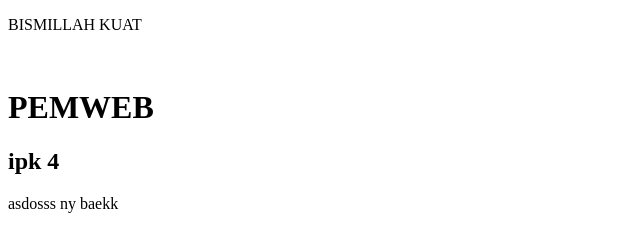
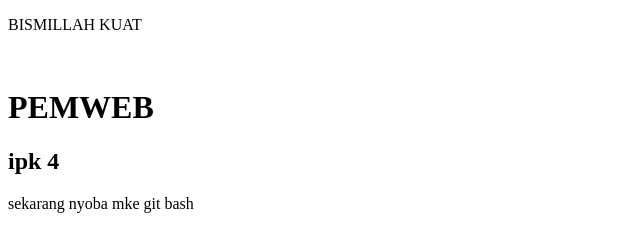
Before and after one commit to Raris11/PEMWEB-PERT1, a plain HTML site: page index.html in a window 1280 px wide. Shown: the whole page, without its empty margins (0-640 px from the left). Drawn offline with Linux system fonts and the light colour scheme.

Commit message:
nyoba up lewat gitbash

```diff
--- a/index.html
+++ b/index.html
@@ -10,6 +10,7 @@
     <br>
     <h1>PEMWEB</h1>
     <h2>ipk 4</h2>
-     <p>asdosss ny baekk</p>
+     <p>sekarang nyoba mke git bash
+     </p>
 </body>
 </html>
```
